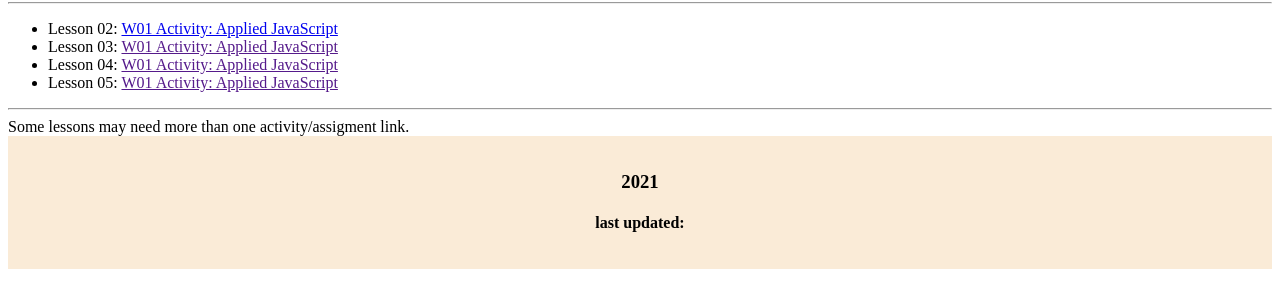
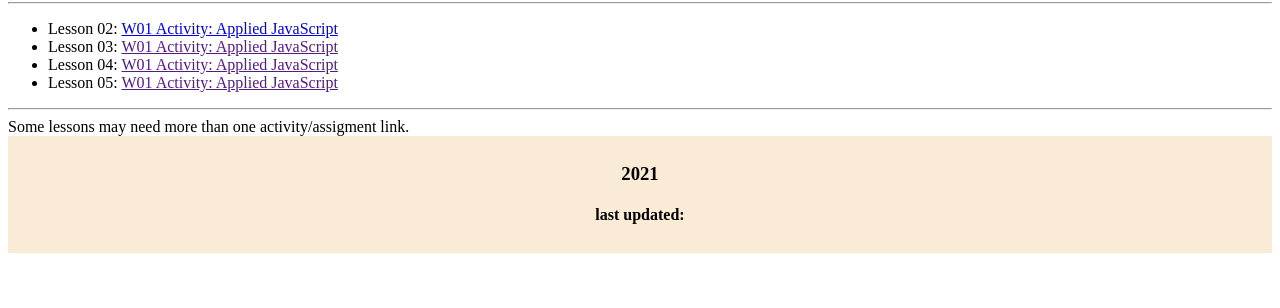
Before and after one commit to giovanniyunior/wdd230, a plain HTML site: page index.html in a window 1280 px wide. Shown: the part 278-586 px from the top of the page. Drawn offline with Linux system fonts and the light colour scheme.

Commit message:
css padding

```diff
--- a/styles/styles.css
+++ b/styles/styles.css
@@ -50,10 +50,10 @@
 .color-container {
     background-color: antiquewhite;
     max-height: 8em;
-    padding-top: 1em;
-    padding-bottom: 1em;
-    padding-left: 1em;
-    padding-right: 1em;
+    padding-top: 0.5em;
+    padding-bottom: 0.5em;
+    padding-left: 0.5em;
+    padding-right: 0.5em;
 }
 .img-size {
     width: 100%;
```
